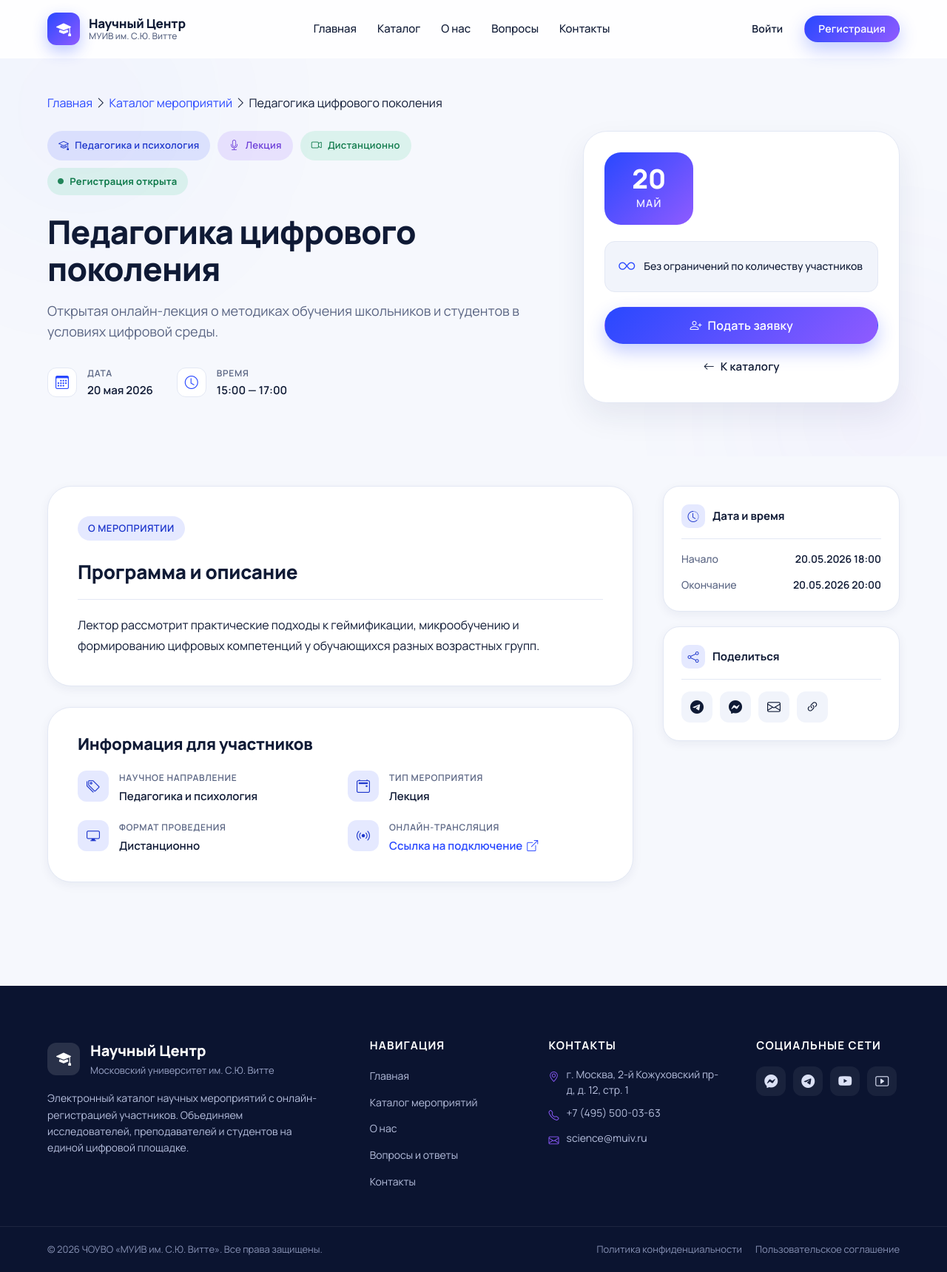
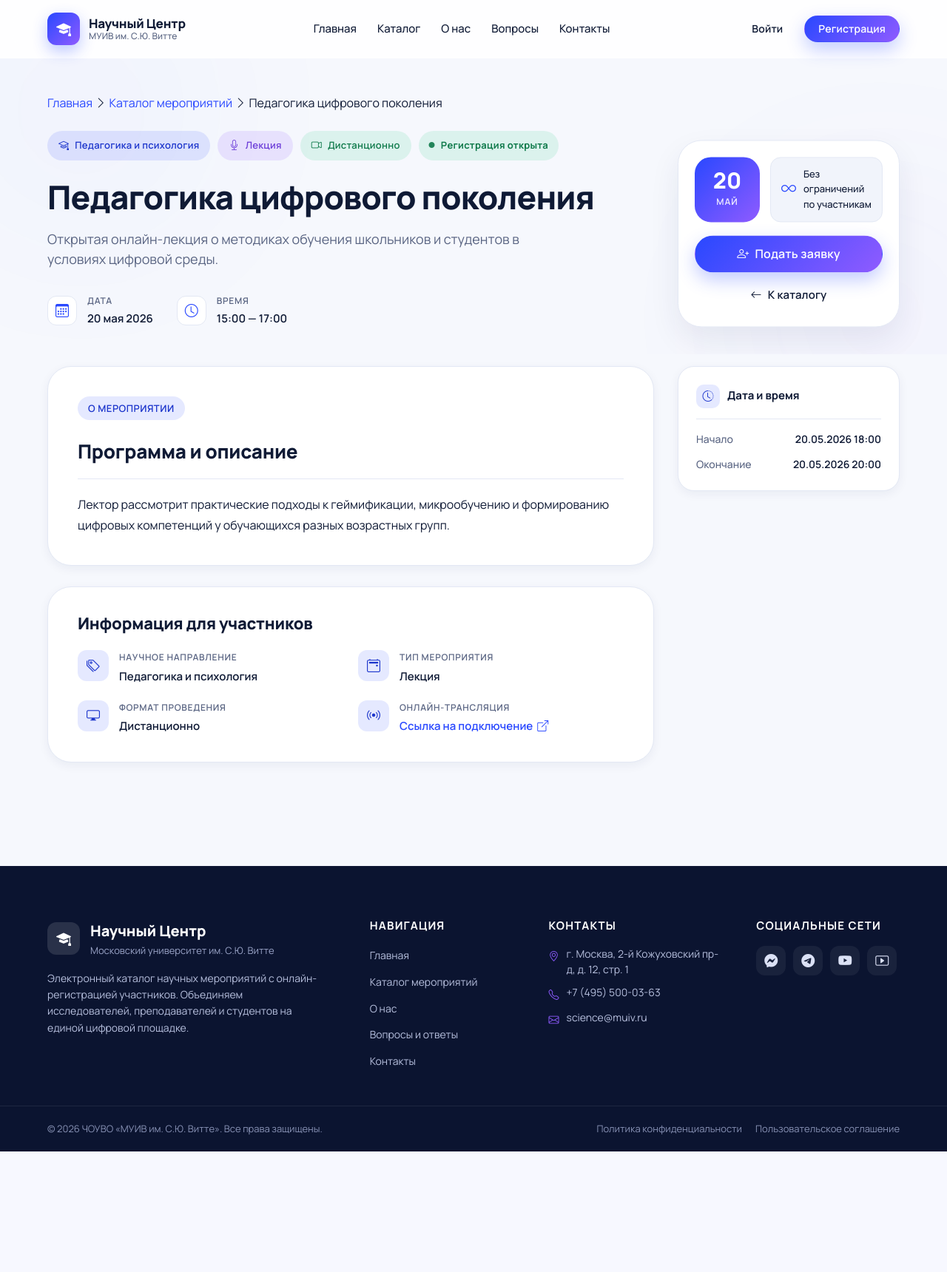
Before and after one commit to seminar1/seminar, a Django app: a page that uses templates/catalog/event_detail.html in a window 1280 px wide. Shown: the whole page at 74% size. After the commit the page ends 1557 px from the top, so only its background shows below. Run offline with Django 5.2, Linux system fonts and the light colour scheme; data comes from the database, SQL or seed files in the repository.

Commit message:
Changed layout of seminar details page

```diff
--- a/static/css/event_detail.css
+++ b/static/css/event_detail.css
@@ -1,6 +1,6 @@
 .event-hero {
     position: relative;
-    padding: 48px 0 72px;
+    padding: 48px 0 36px;
     overflow: hidden;
 }
 
@@ -41,14 +41,14 @@
 
 .event-hero__layout {
     display: grid;
-    grid-template-columns: 1.6fr 1fr;
-    gap: 40px;
+    grid-template-columns: minmax(0, 1fr) 300px;
+    gap: 32px;
     align-items: flex-start;
     margin-top: 24px;
 }
 
 .event-hero__main {
-    max-width: 780px;
+    min-width: 0;
 }
 
 .event-hero__tags {
@@ -189,33 +189,40 @@
     background: var(--color-surface);
     border: 1px solid var(--color-border);
     border-radius: var(--radius-xl);
-    padding: 28px;
+    padding: 22px;
     box-shadow: var(--shadow-md);
     position: sticky;
     top: 100px;
+}
+
+.event-card-side__top {
+    display: flex;
+    align-items: stretch;
+    gap: 14px;
+    margin-bottom: 18px;
 }
 
 .event-card-side__date {
     display: inline-flex;
     flex-direction: column;
     align-items: center;
-    padding: 18px 24px;
+    justify-content: center;
+    padding: 14px 16px;
     border-radius: var(--radius-lg);
     background: linear-gradient(135deg, var(--color-primary), var(--color-accent));
     color: #fff;
-    min-width: 120px;
-    margin-bottom: 22px;
+    flex: 0 0 88px;
 }
 
 .event-card-side__day {
-    font-size: 36px;
+    font-size: 30px;
     font-weight: 800;
     line-height: 1;
 }
 
 .event-card-side__month {
     margin-top: 4px;
-    font-size: 14px;
+    font-size: 12px;
     font-weight: 600;
     text-transform: uppercase;
     letter-spacing: 0.08em;
@@ -223,39 +230,46 @@
 }
 
 .event-card-side__seats {
-    padding: 16px 18px;
+    flex: 1 1 auto;
+    padding: 12px 14px;
     border-radius: var(--radius-md);
     background: var(--color-surface-alt);
     border: 1px solid var(--color-border);
-    margin-bottom: 20px;
+    display: flex;
+    flex-direction: column;
+    justify-content: center;
+    min-width: 0;
 }
 
 .event-card-side__seats--unlimited {
-    display: flex;
+    flex-direction: row;
     align-items: center;
-    gap: 12px;
-    font-size: 14px;
+    gap: 10px;
+    font-size: 13px;
     font-weight: 500;
     color: var(--color-text);
 }
 
 .event-card-side__seats--unlimited i {
     color: var(--color-primary);
-    font-size: 22px;
+    font-size: 20px;
+    flex-shrink: 0;
 }
 
 .event-card-side__seats-info {
     display: flex;
     justify-content: space-between;
     align-items: center;
-    margin-bottom: 10px;
-    font-size: 13px;
+    gap: 8px;
+    margin-bottom: 8px;
+    font-size: 12px;
     color: var(--color-text-muted);
 }
 
 .event-card-side__seats-info strong {
     color: var(--color-text);
-    font-size: 14px;
+    font-size: 13px;
+    white-space: nowrap;
 }
 
 .event-card-side__progress {
@@ -297,14 +311,14 @@
 
 
 .event-content {
-    padding: 40px 0 80px;
+    padding: 16px 0 80px;
     background: var(--color-bg);
 }
 
 .event-content__grid {
     display: grid;
-    grid-template-columns: 1fr 320px;
-    gap: 40px;
+    grid-template-columns: minmax(0, 1fr) 300px;
+    gap: 32px;
     align-items: flex-start;
 }
 
--- a/templates/catalog/event_detail.html
+++ b/templates/catalog/event_detail.html
@@ -6,6 +6,7 @@
 {% block meta_description %}{{ event.short_description|default:event.description|truncatewords:24 }}{% endblock %}
 
 {% block extra_css %}
+    <link rel="stylesheet" href="{% static 'css/events.css' %}">
     <link rel="stylesheet" href="{% static 'css/event_detail.css' %}">
 {% endblock %}
 
@@ -80,6 +81,7 @@
             </div>
 
             <aside class="event-card-side">
+                <div class="event-card-side__top">
                     <div class="event-card-side__date">
                         <span class="event-card-side__day">{{ event.date_day }}</span>
                         <span class="event-card-side__month">{{ event.date_month_short }}</span>
@@ -89,7 +91,7 @@
                         <div class="event-card-side__seats">
                             <div class="event-card-side__seats-info">
                                 <span>Мест занято</span>
-                            <strong>{{ event.seats_taken }} из {{ event.seats_total }}</strong>
+                                <strong>{{ event.seats_taken }}/{{ event.seats_total }}</strong>
                             </div>
                             <div class="event-card-side__progress">
                                 <span class="event-card-side__progress-bar" style="width: {{ event.seats_percent }}%;"></span>
@@ -103,9 +105,10 @@
                     {% else %}
                         <div class="event-card-side__seats event-card-side__seats--unlimited">
                             <i class="bi bi-infinity"></i>
-                        <span>Без ограничений по количеству участников</span>
+                            <span>Без ограничений по участникам</span>
                         </div>
                     {% endif %}
+                </div>
 
                 <div class="event-card-side__actions">
                     {% if event.is_registration_open %}
@@ -241,19 +244,6 @@
                     {% endif %}
                 </ul>
             </div>
-
-            <div class="event-sidebar">
-                <h3 class="event-sidebar__title">
-                    <i class="bi bi-share"></i>
-                    Поделиться
-                </h3>
-                <div class="event-sidebar__socials">
-                    <a href="#" aria-label="Telegram"><i class="bi bi-telegram"></i></a>
-                    <a href="#" aria-label="ВКонтакте"><i class="bi bi-messenger"></i></a>
-                    <a href="#" aria-label="Email"><i class="bi bi-envelope"></i></a>
-                    <a href="#" aria-label="Копировать ссылку"><i class="bi bi-link-45deg"></i></a>
-                </div>
-            </div>
         </aside>
     </div>
 </section>
@@ -272,27 +262,71 @@
             </a>
         </header>
 
-        <div class="event-related__grid">
+        <div class="events-grid events-grid--related">
             {% for related in related_events %}
-                <article class="event-card">
-                    <div class="event-card__date">
-                        <span class="event-card__day">{{ related.date_day }}</span>
-                        <span class="event-card__month">{{ related.date_month_short }}</span>
+                <article class="event-item">
+                    <div class="event-item__media">
+                        <div class="event-item__date">
+                            <span class="event-item__day">{{ related.date_day }}</span>
+                            <span class="event-item__month">{{ related.date_month_short }}</span>
                         </div>
-                    <div class="event-card__body">
-                        <span class="event-card__tag event-card__tag--{{ related.event_type.slug }}">{{ related.event_type.title }}</span>
-                        <h3 class="event-card__title">{{ related.title }}</h3>
-                        <p class="event-card__meta">
+                        <span class="event-item__badge event-item__badge--{{ related.status_slug }}">
+                            <i class="bi bi-circle-fill"></i>
+                            {{ related.status_label }}
+                        </span>
+                    </div>
+
+                    <div class="event-item__body">
+                        <div class="event-item__tags">
+                            <span class="event-item__tag event-item__tag--type">{{ related.event_type.title }}</span>
+                            <span class="event-item__tag event-item__tag--format">{{ related.get_event_format_display }}</span>
+                        </div>
+                        <h3 class="event-item__title">{{ related.title }}</h3>
+                        {% if related.short_description or related.description %}
+                            <p class="event-item__description">{{ related.short_description|default:related.description|truncatewords:22 }}</p>
+                        {% endif %}
+
+                        <ul class="event-item__meta">
+                            <li><i class="bi bi-calendar3"></i> {{ related.date_full }}</li>
+                            <li><i class="bi bi-clock"></i> {{ related.time_range }}</li>
                             {% if related.location %}
-                                <i class="bi bi-geo-alt"></i> {{ related.location|truncatechars:42 }}
+                                <li><i class="bi bi-geo-alt"></i> {{ related.location }}</li>
+                            {% endif %}
+                            <li><i class="bi bi-bookmark"></i> {{ related.direction.title }}</li>
+                        </ul>
+
+                        {% if related.seats_total > 0 %}
+                            <div class="event-item__seats">
+                                <div class="event-item__seats-info">
+                                    <span>Мест занято</span>
+                                    <strong>{{ related.seats_taken }} из {{ related.seats_total }}</strong>
+                                </div>
+                                <div class="event-item__progress">
+                                    <span
+                                        class="event-item__progress-bar"
+                                        data-value="{{ related.seats_taken }}"
+                                        data-total="{{ related.seats_total }}"
+                                        style="width: {{ related.seats_percent }}%;"></span>
+                                </div>
+                            </div>
+                        {% endif %}
+
+                        <div class="event-item__actions">
+                            {% if related.is_full %}
+                                <button type="button" class="btn btn--ghost" disabled>
+                                    <i class="bi bi-hourglass"></i>
+                                    В лист ожидания
+                                </button>
                             {% else %}
-                                <i class="bi bi-camera-video"></i> {{ related.get_event_format_display }}
+                                <a href="{% url 'catalog:event_detail' related.slug %}" class="btn btn--primary">
+                                    <i class="bi bi-person-plus"></i>
+                                    Подать заявку
+                                </a>
                             {% endif %}
-                        </p>
-                        <a href="{% url 'catalog:event_detail' related.slug %}" class="event-card__link">
-                            Подробнее
-                            <i class="bi bi-arrow-up-right"></i>
+                            <a href="{% url 'catalog:event_detail' related.slug %}" class="event-item__link">
+                                Подробнее <i class="bi bi-arrow-right"></i>
                             </a>
+                        </div>
                     </div>
                 </article>
             {% endfor %}
```
Also changed, not shown: other parts of static/css/event_detail.css (+22 -12 lines). Lines whose indentation alone changed are shown as unchanged.
